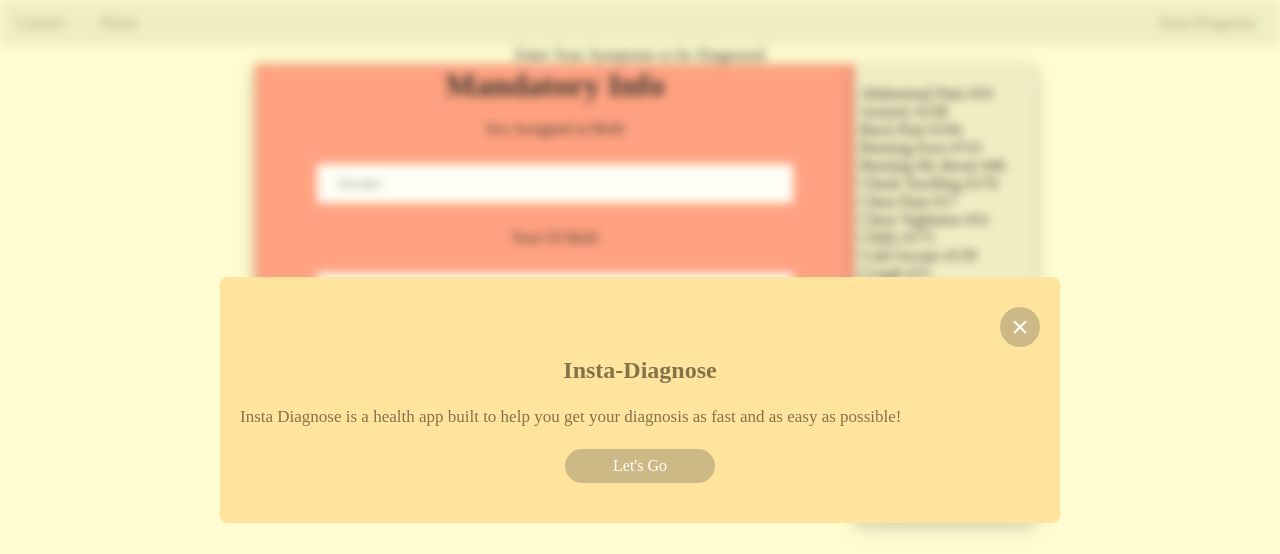
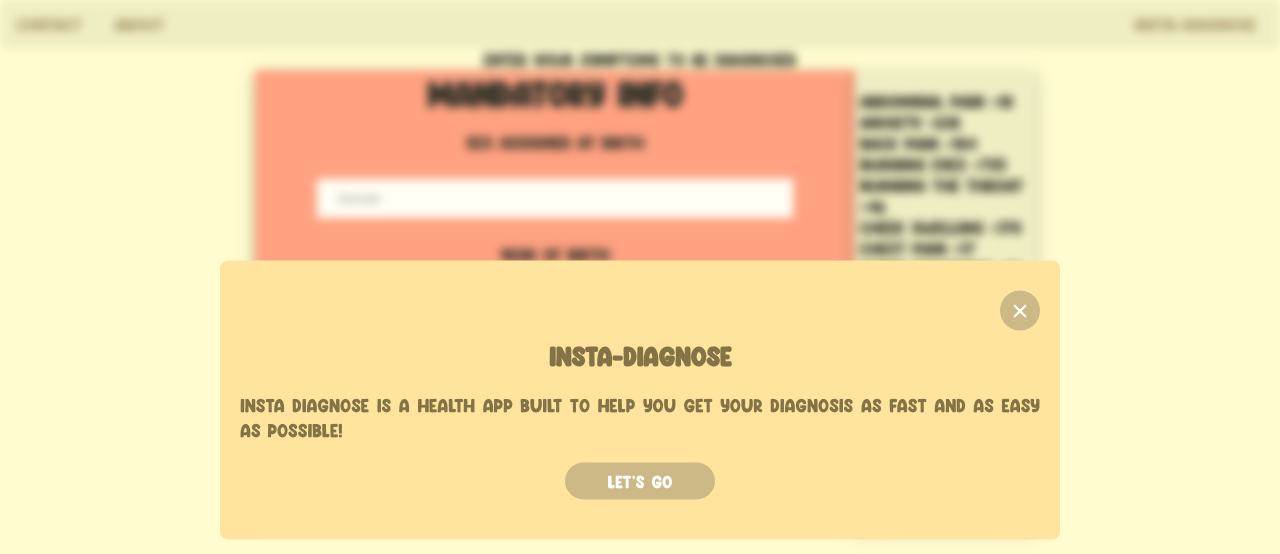
Before and after one commit to RiddSarav/FinalHackathonProject, a Flask app: template templates/hackathonstuff.html in a window 1280 px wide. Shown: the top 554 px of the page. Run offline with Flask 2, Linux system fonts and the light colour scheme; the template is opened without the code that fills it, so the values that code supplies are empty; some web fonts are replaced.

Commit message:
finished

```diff
--- a/templates/hackathonstuff.html
+++ b/templates/hackathonstuff.html
@@ -1,5 +1,7 @@
 <html>
-<head>    <link rel="stylesheet" href="hackathon.css">
+<head>    <link rel="stylesheet" href="{{ url_for('static', filename='css/hackathon.css') }}">
+  <link rel="icon" href="/hackathonlogo.png">
+  <title>InstaDiagnose</title>
 
 </head>
 
```
